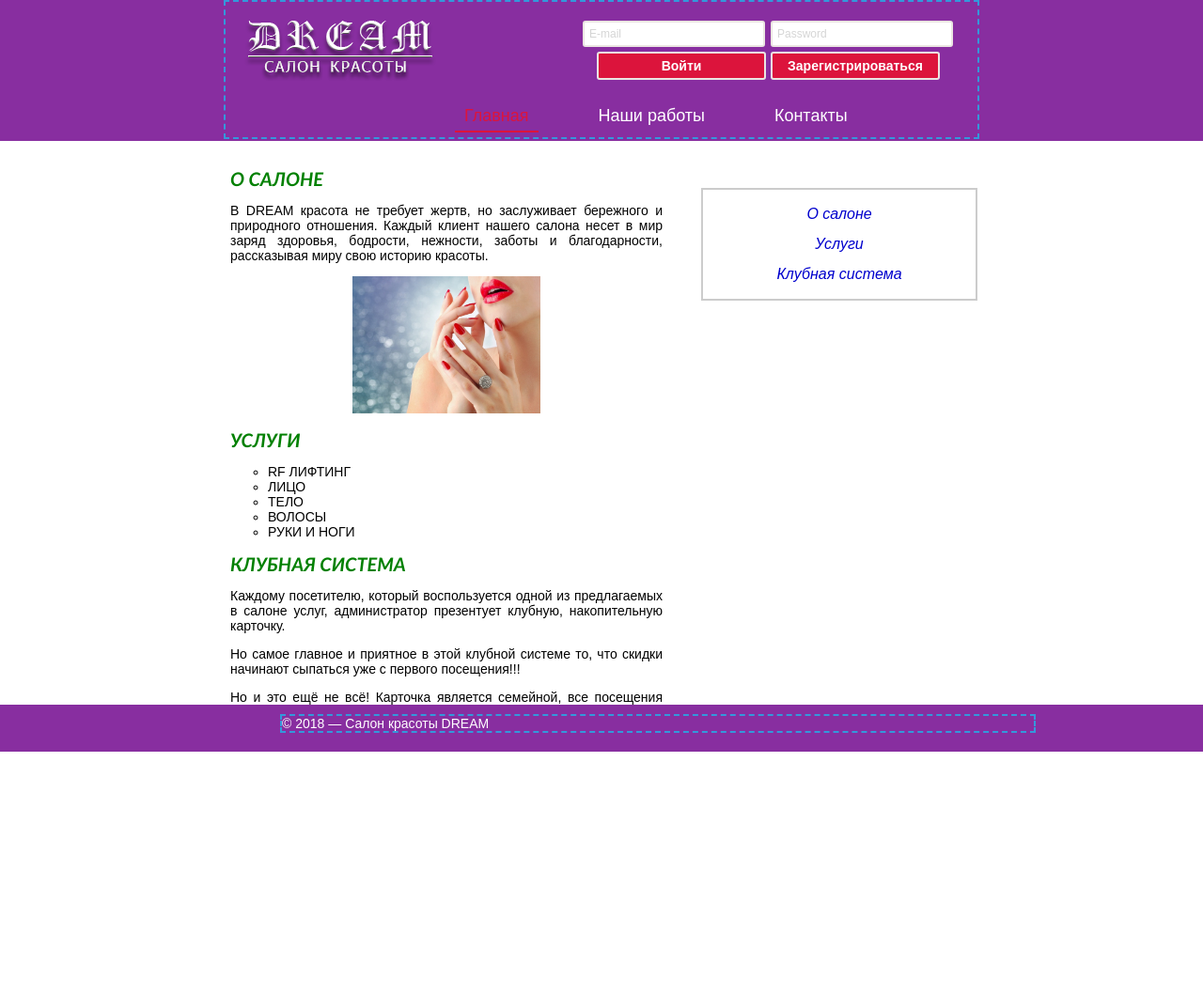
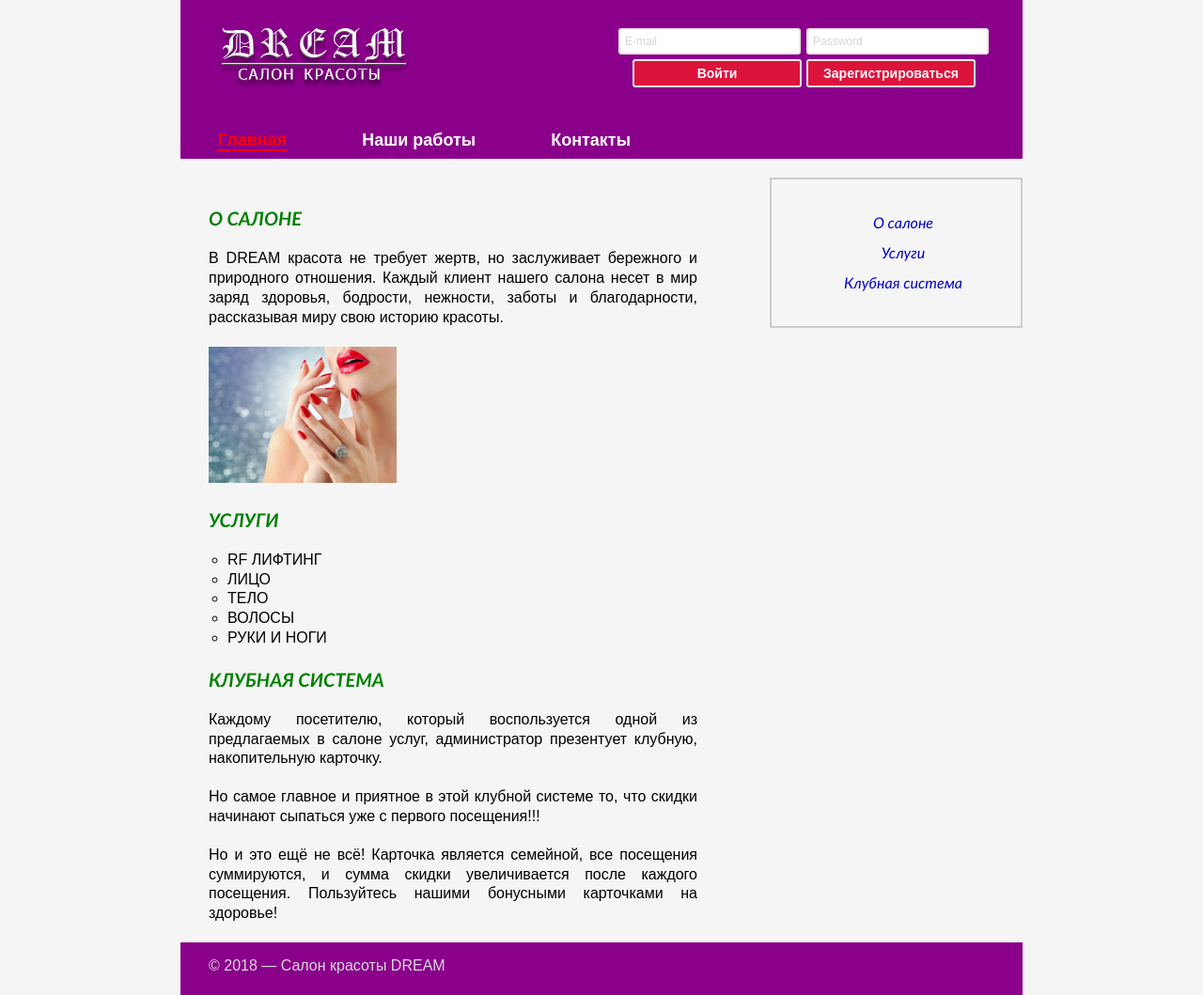
Before and after one commit to Vika50/week_1, a plain HTML site: page index.html in a window 1280 px wide. Shown: the whole page at 94% size. Before the commit the page ends 827 px from the top, so only its background shows below. Drawn offline with Linux system fonts and the light colour scheme.

Commit message:
no message

```diff
--- a/index.html
+++ b/index.html
@@ -6,11 +6,9 @@
         <link href="style.css" rel="stylesheet">
     </head>
     <body>
+        <div class="layout-positioner">
         <div class="header">
-           <div class="layout-positioner">
-            <div class="logo">
-                <img src="image/logo.png">
-            </div>
+            <a href="#"><img class="logo" src="image/logo.png" alt="Салон красоты DREAM"></a>
             <div class="forma">
                 <form id="form" action="#" method="post">
                     <p class="input">
@@ -25,23 +23,23 @@
                     </p>
                 </form>
             </div>
-        <div class="menu">
+            <ul class="menu">
           <li class="active"><a href="#">Главная</a></li>
           <li><a href="#">Наши работы</a></li>
           <li><a href="#">Контакты</a></li>
+            </ul>
         </div>
-        </div>
-        </div>
+        <div class="content">
         <div class="side_bar">
             <a href="#salon">О салоне</a><br>
             <a href="#services">Услуги</a><br>
             <a href="#club">Клубная система</a><br>
         </div>
-        <div class="content">
+        <div class="content-left">
         <h1 id="salon">О САЛОНЕ</h1>
         <p>В DREAM красота не требует жертв, но заслуживает бережного и природного отношения. Каждый клиент нашего салона несет в мир заряд здоровья, бодрости, нежности, заботы и благодарности, рассказывая миру свою историю красоты.</p>
         <div class="image">
-            <img width="200px" src="image/04.jpg">
+            <img width="200px" src="image/04.jpg" alt="Девушка">
         </div>
         <h1 id="services">УСЛУГИ</h1>
            <ul>
@@ -56,10 +54,10 @@
         <p>Но самое главное и приятное в этой клубной системе то, что скидки начинают сыпаться уже с первого посещения!!!</p>
         <p>Но и это ещё не всё! Карточка является семейной, все посещения суммируются, и сумма скидки увеличивается после каждого посещения. Пользуйтесь нашими бонусными карточками на здоровье!</p>
         </div>
+        </div>
         <div class="footer">
-           <div class="layout-positioner">
            &copy; 2018 — Салон красоты DREAM
-           </div>
+        </div>
         </div>
     </body>
 </html>
--- a/style.css
+++ b/style.css
@@ -1,45 +1,34 @@
-body {
-    min-width: 800px;
-    min-height: 100%;
+*{
+    padding: 0;
     margin: 0;
-    padding: 0;
-    font-family: "PT Sans", sans-serif;
-    font-size: 14px;
-    background: white;
 }
-.clearfix::after {
-    display: table;
-    content: "";
-    clear: both;
+body{
+    background: #f5f5f5;
+    font: 100% Arial;
+    color: 555;
+    line-height: 1.3;
 }
-.layout-positioner {
-    width: 800px;
+.layout-positioner{
+    width: 70%;
     margin: 0 auto;
-    border: 2px dashed #3498db;
 }
-.layout-positioner::after {
-    display: table;
-    content: "";
-    clear: both;
+.header{
+    padding: 30px 0 0 0;
+    margin-bottom: 20px;
+    background: #8B008B;
+    overflow: hidden;
 }
-.header {
-    background: #882ea0;
-    min-height: 150px;
-    width: auto;
-}
-.header .logo {
-    width: auto;
-    height: auto;
+.header .logo{
+    margin: 0 40px 20px 40px;
+    display: block;
     float: left;
-    margin: 20px;
 }
 .header .forma {
     width: 400px;
     min-height: 60px;
     float: right;
-    position: relative;
-    margin: 10px;
-    padding: 10px;
+    margin-bottom: 20px;
+    padding-right: 30px;
     color: white;
 }
 .header .forma .input {
@@ -100,41 +89,61 @@ body {
     color: white;
     background: Crimson;
 }
-
-.header .menu {
+.menu{
+    list-style: none;
+    overflow: hidden;
+    font-size: 18px;
+    font-weight: bold;
     margin-top: 100px;
-    padding: 5px;
-    list-style: none;
 }
-.header .menu li {
-    display: inline-block;
-    margin-right: 50px;
-    white-space: nowrap;
+.menu li{
+    float: left;
+    padding: 8px 40px;
 }
-.header .menu a {
+.header li a{
+    color: #ffffff;
+    text-decoration: none;
+}
+.header li a:hover{
+    border-bottom: 2px solid #FF0000;
+}
+.header .active a{
+    color: #FF0000;
+    border-bottom: 2px solid #FF0000;
+}
+.content{
+        overflow: hidden;
+}
+.content h1{
+    font-family: "Gill Sans", sans-serif;
+    font-size: 20px;
+    font-style: italic;
+    color: green;
+}
+.content p{
+    margin-bottom: 20px;
+    margin-top: 20px;
+    text-align: justify;
+}
+.content img{
+    margin-bottom: 20px;
+}
+.content-left{
+    padding: 30px 30px 32000px 30px;
+    margin-bottom: -32000px;
+    width: 520px;
+    float: left;
+}
+.content ul{
+    margin: 20px;
+    list-style-type: circle;
+}
+.side_bar{
+    width: 230px;
+    padding: 30px 10px 30px 25px;
+    float: right;
+    font-family: "Trebuchet MS", Arial, sans-serif;
     font-size: 18px;
-    display: block;
-    text-decoration: none;
-    color: white;
-    text-align: center;
-    padding: 5px 10px;
-
-}
-.header .menu .active a {
-    color: Crimson;
-    border-bottom: 2px solid Crimson;
-}
-.header .menu a:hover {
-    color: red;
-}
-
-.side_bar {
-    position: relative;
-    margin-top: 50px;
-    margin-right: 240px;
-    width: 250px;
-    float: right;
-    padding: 10px 20px 10px 20px;
     text-align: center;
     border: 2px solid #CCCCCC;
 }
@@ -151,40 +160,22 @@ body {
 .side_bar a:active{
     border-bottom: 1px solid black;
 }
-.content {
-    position: absolute;
-    top: 150px;
-    left: 230px;
-    width: 460px;
-    float: left;
-    min-height: 400px;
-    padding: 15px;
+.footer{
+    padding: 15px 0 20px 30px;
+    color: #d8d8d9;
+    background-color: #8B008B;
 }
-.content h1{
-    font-family: "Gill Sans", sans-serif;
-    font-size: 20px;
-    font-style: italic;
-    color: green;
+@media screen and (max-width: 768px){
+    .header .logo{
+        margin: 0 20px 20px 180px;
+    }
+    .menu{
+    font-size: 18px;
+    font-weight: bold;
+    margin-top: 200px;
+    }
+    .side_bar{
+    float: none;
+        margin: 0 auto;
+    }
 }
-.content p {
-    text-align: justify;
-}
-.content ul {
-    list-style-type: circle;
-}
-
-.footer {
-    position: fixed;
-    left: 0;
-    bottom: 0;
-    width: 100%;
-    height: 30px;
-    clear: both;
-    background-color: #882ea0;
-    color: white;
-    padding: 10px 20px 10px 60px;
-}
-.content .image {
-    width: 200px;
-    margin: 0 auto;
-}
```
